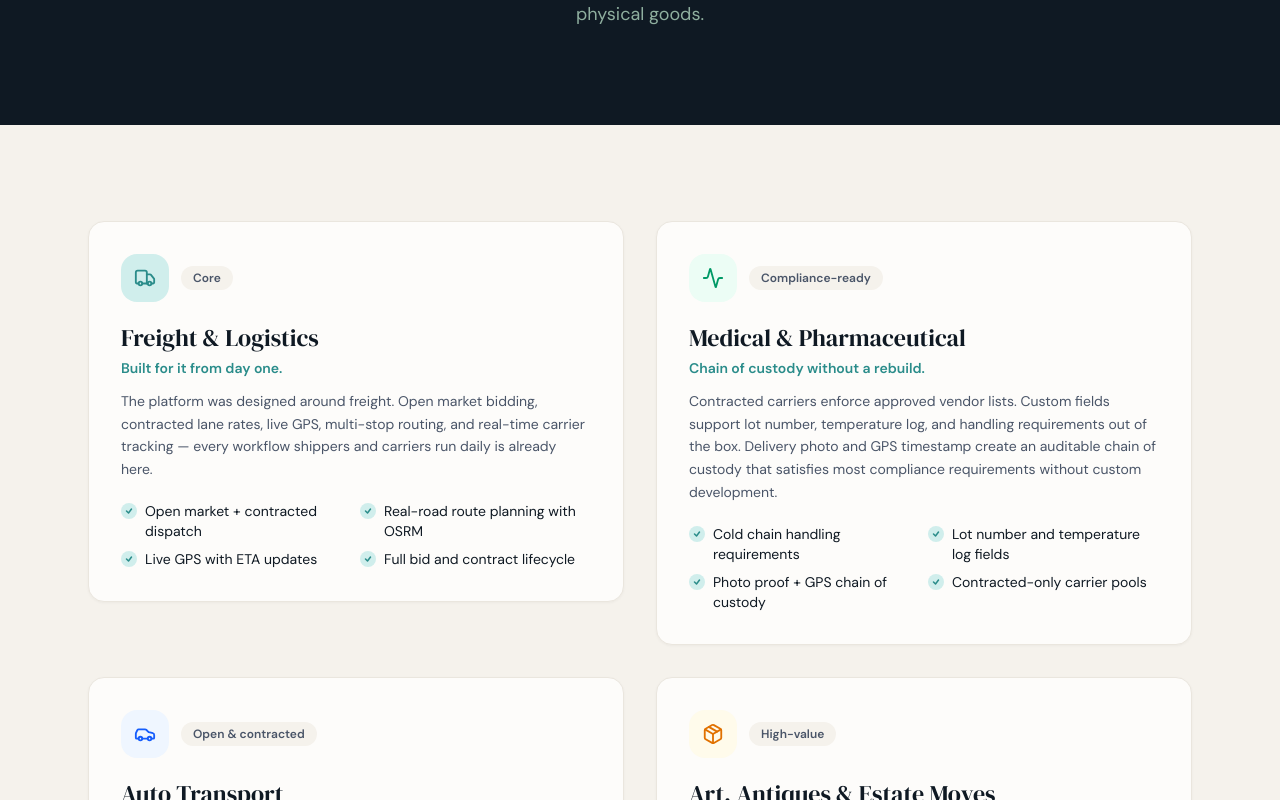
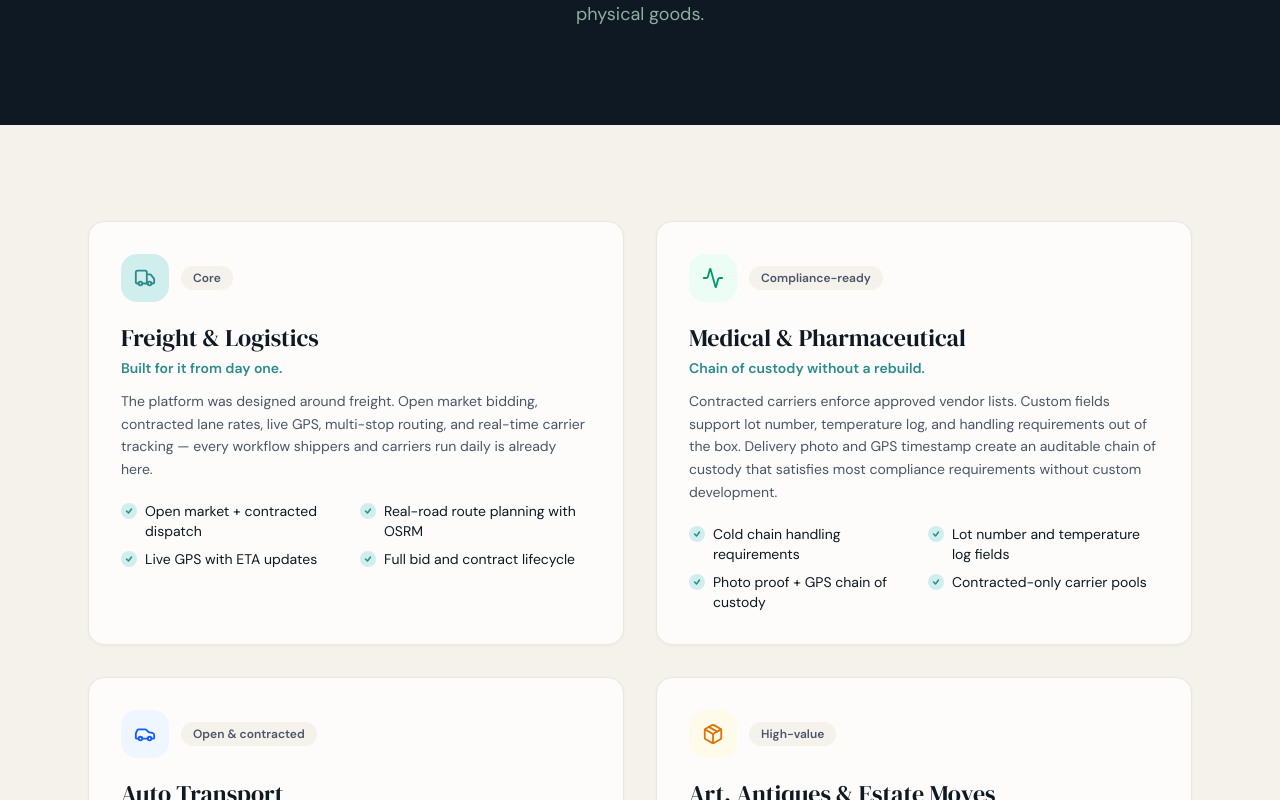
Before and after one commit to fxepro/shipmaterRE, a Next.js app: page /industries in a window 1280 px wide. Shown: the part 400-1200 px from the top of the page. Built offline with nearby package versions, Linux system fonts and the light colour scheme.

Commit message:
Industries: equal height cards via flex-col stretch

```diff
--- a/app/(legal)/industries/page.tsx
+++ b/app/(legal)/industries/page.tsx
@@ -119,13 +119,13 @@ export default function IndustriesPage() {
       </div>
 
       {/* Industry cards */}
-      <div className="mx-auto max-w-6xl px-6 py-24 grid grid-cols-1 md:grid-cols-2 gap-8 items-start">
+      <div className="mx-auto max-w-6xl px-6 py-24 grid grid-cols-1 md:grid-cols-2 gap-8">
         {INDUSTRIES.map(({ icon: Icon, color, iconColor, tag, title, headline, description, bullets }) => (
           <div
             key={title}
-            className="rounded-2xl border border-[var(--color-cream-dark)] bg-[var(--color-white)] p-8 shadow-[0_1px_3px_rgba(0,0,0,0.04)]"
+            className="rounded-2xl border border-[var(--color-cream-dark)] bg-[var(--color-white)] p-8 shadow-[0_1px_3px_rgba(0,0,0,0.04)] flex flex-col"
           >
-            <div className="flex flex-col gap-5">
+            <div className="flex flex-col gap-5 flex-1">
 
               {/* Icon + tag */}
               <div className="flex items-center gap-3">
```
